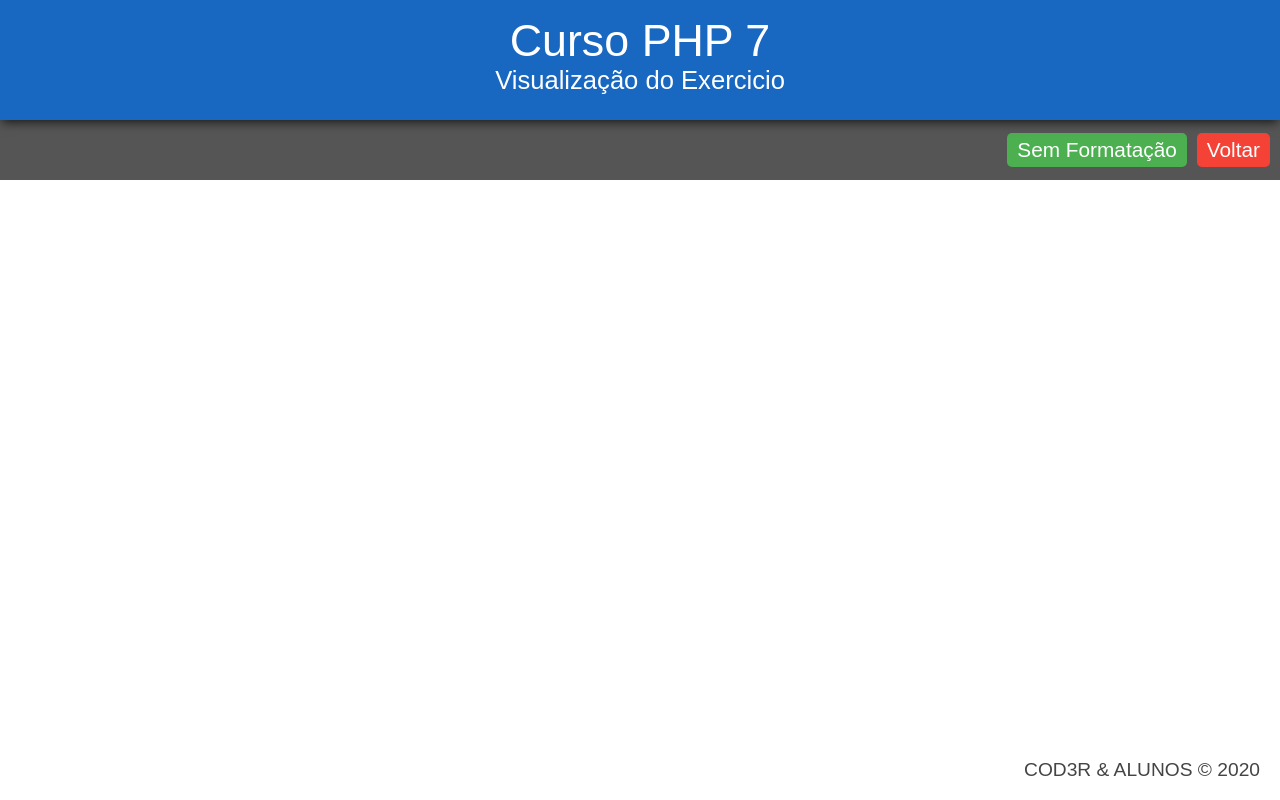
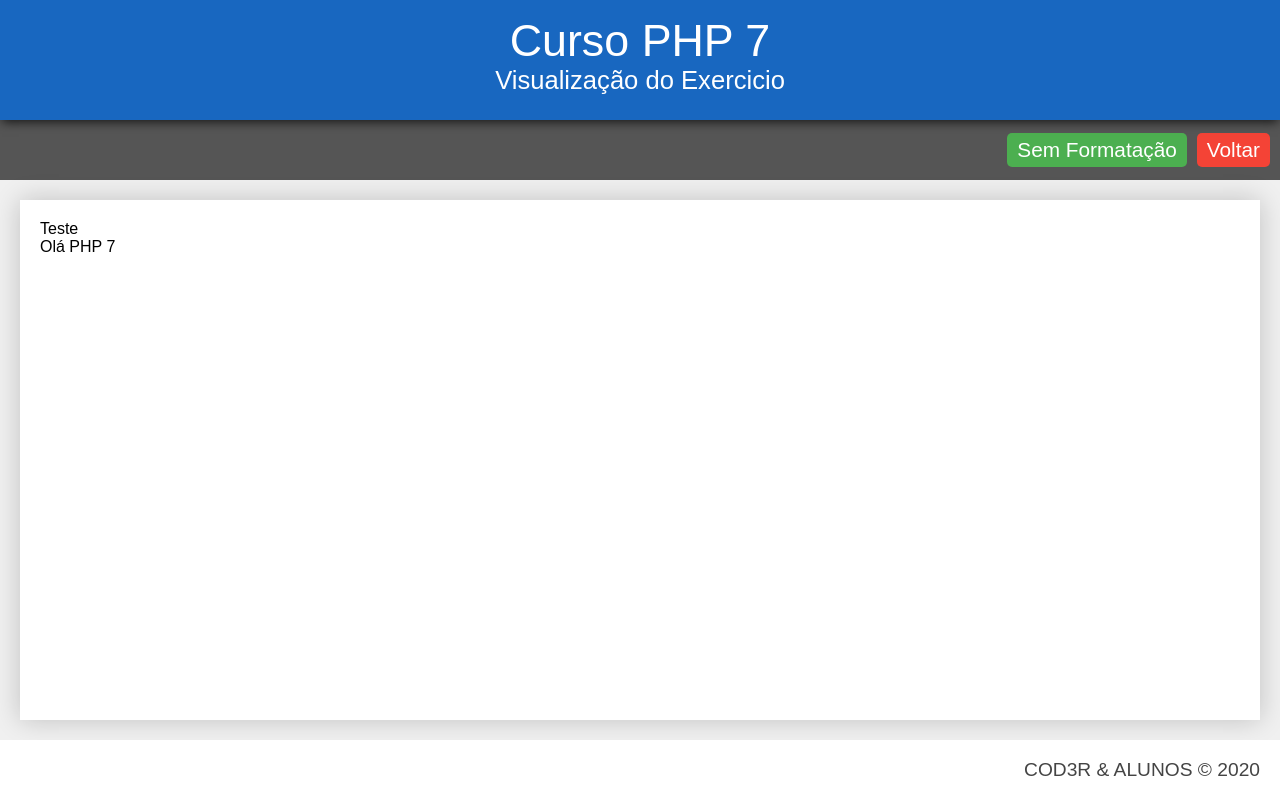
Before and after one commit to jocimarweb/PHP7-COD3R, a PHP site: page /pages/exercicio.php in a window 1280 px wide. Run offline with PHP 8.4, Linux system fonts and the light colour scheme.

Commit message:
Commit - STI - 06/07/20

```diff
--- a/pages/exercicio.php
+++ b/pages/exercicio.php
@@ -2,11 +2,6 @@
 include('../includes/head.php');
 ?>
 
-<!-- CSS - Personalizado -->
-<link rel="stylesheet" href="assets/css/style.css">
-
-<title>Curso PHP 7 - COD3R </title>
-</head> <!-- # Head -->
 <!-- Body -->
 
 <body class="exercicio">
@@ -22,6 +17,18 @@ include('../includes/head.php');
         <a href="#" class="verde">Sem Formatação</a>
         <a href="#" class="vermelho">Voltar</a>
     </nav> <!-- # Conteúdo Principal -->
+    <!-- Conteúdo Principal - Main -->
+    <main class="principal">
+        <div class="conteudo">
+            <?php
+            include('../teste/teste.php');
+            // include($_GET['dir'] . "/teste.php");
+            // include($_GET['dir'] . "/" . $_GET['file'] . ".php");
+            // include("{$_GET['dir']}/{$_GET['file']}.php");
+            // include(__DIR__ . "/{$_GET['dir']}/{$_GET['file']}.php");
+        ?>
+        </div>
+    </main>
 
     <?php
 include('../includes/footer.php');
--- /dev/null
+++ b/teste/teste.php
@@ -0,0 +1,7 @@
+<div class="titulo">Teste</div>
+
+
+<?php
+include('../includes/head.php');
+    echo("Olá PHP 7");
+?>
```
